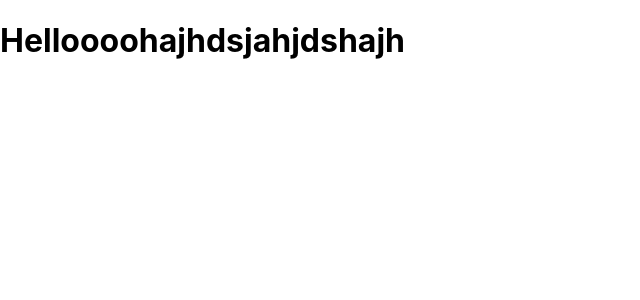
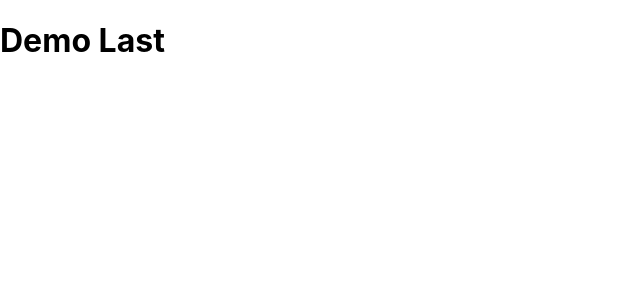
Before and after one commit to ana12dsouza/hasslast, a React (Create React App) app: page / in a window 1280 px wide. Shown: the top 300 px of the page, without its empty margins (0-640 px from the left). Built offline with nearby package versions, Linux system fonts and the light colour scheme.

Commit message:
commit message

```diff
--- a/src/App.js
+++ b/src/App.js
@@ -4,7 +4,7 @@ import './App.css';
 function App() {
   return (
     <>
-      <h1>Helloooohajhdsjahjdshajh</h1>
+      <h1>Demo Last</h1>
     </>
   );
 }
```
